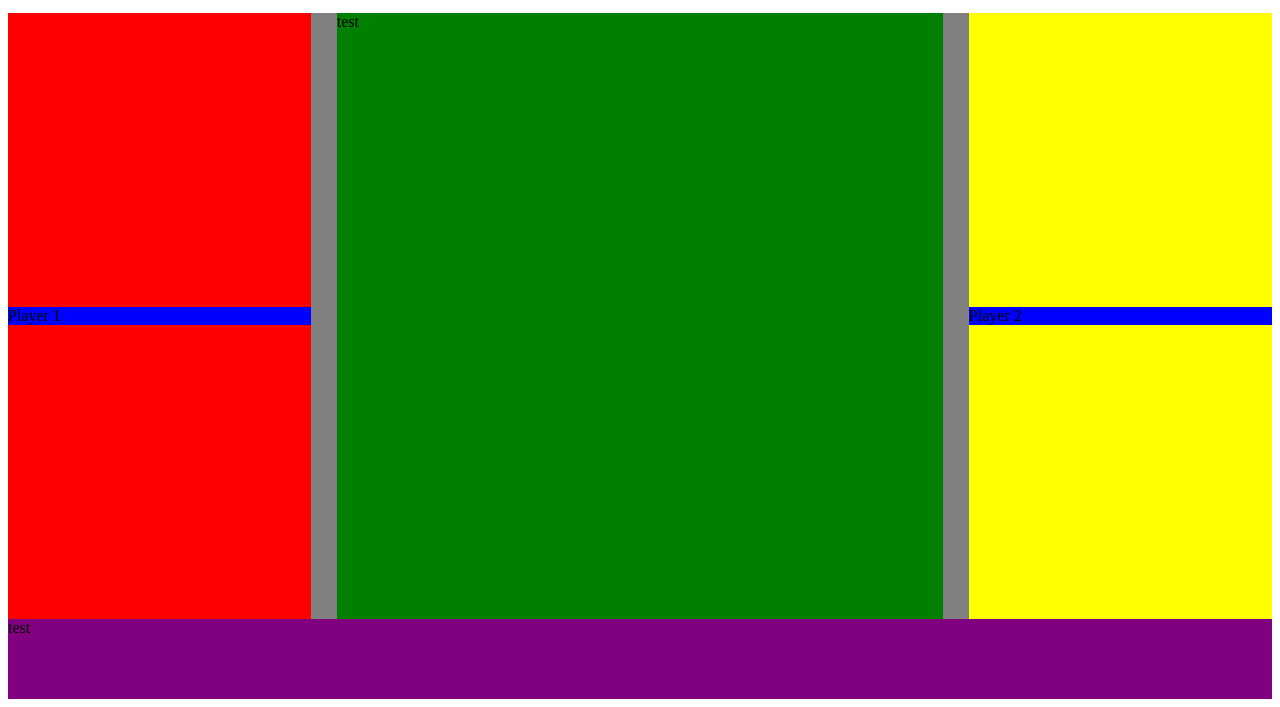
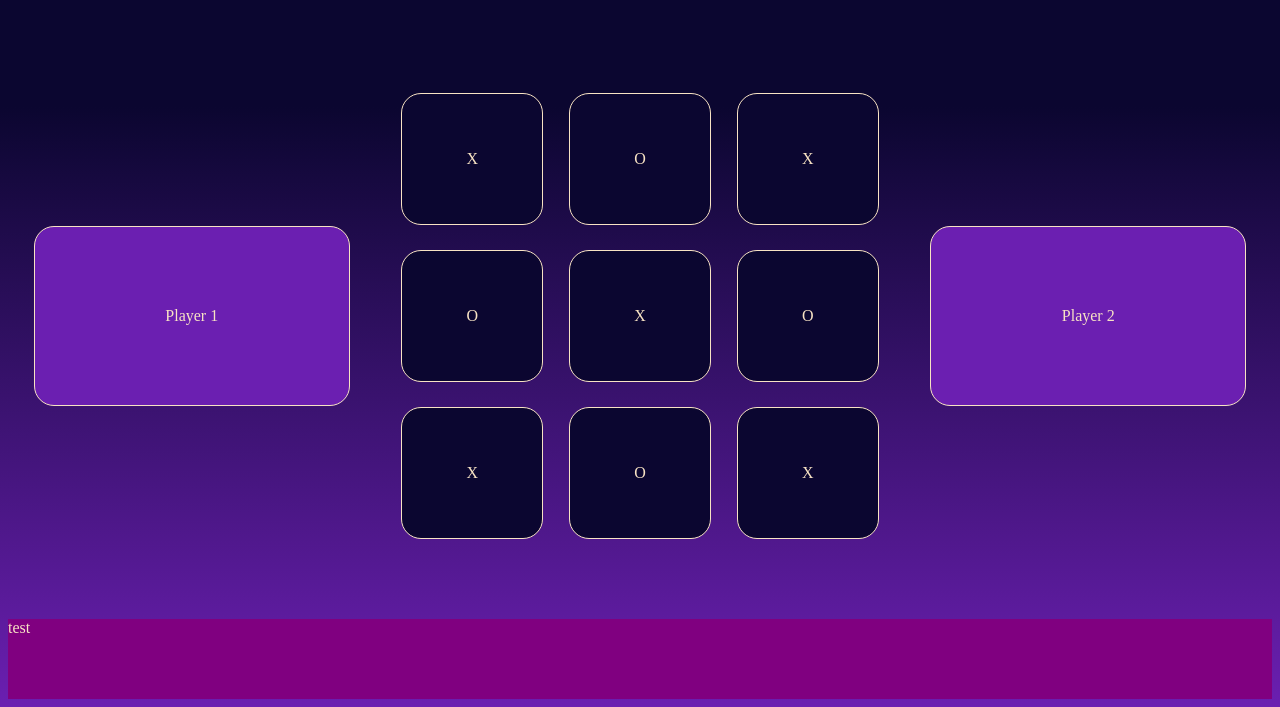
Before and after one commit to DaSquidz/tic-tac-toe, a plain HTML site: page index.html in a window 1280 px wide. Shown: the part 93-800 px from the top of the page. Drawn offline with Linux system fonts and the light colour scheme.

Commit message:
Add starting point for graphics

```diff
--- a/index.html
+++ b/index.html
@@ -19,7 +19,15 @@
                 </div>
             </div>
             <div id="game-grid">
-                test
+                <div class="game-grid-square">X</div>
+                <div class="game-grid-square">O</div>
+                <div class="game-grid-square">X</div>
+                <div class="game-grid-square">O</div>
+                <div class="game-grid-square">X</div>
+                <div class="game-grid-square">O</div>
+                <div class="game-grid-square">X</div>
+                <div class="game-grid-square">O</div>
+                <div class="game-grid-square">X</div>
             </div>
             <div id="player2" class="player-column">
                 <div class="player-box">
--- a/style.css
+++ b/style.css
@@ -1,43 +1,51 @@
+:root {
+    --pwhite: #f8e3c4;
+    --ppink: #cc3495;
+    --ppurple: #6b1fb1;
+    --pblack: #0b0630;
+    color: var(--pwhite);
+  }
+
 body {
     height: 98vh;
     display: flex;
     flex-direction: column;
+    background: linear-gradient(180deg, var(--pblack) 25%, var(--ppurple) 100%);
 }
 header {
     display: grid;
     justify-content: center;
     margin: auto 12.5vw 2vh 12.5vw;
-    border-bottom: 2px solid black;
+    border-bottom: 2px solid var(--pwhite);
 }
 main {
     flex: 1;
     flex-direction: column;
-    background-color: blue;
 }
 .container {
     width: 100%;
     height: 100%;
     display: grid;
-    grid-template-columns: 1fr 2fr 1fr;
+    grid-template-columns: 1fr 1.3fr 1fr;
     grid-template-rows: repeat(1, minmax(1fr, 1fr));
     grid-template-areas:
     "player1 game-grid player2";
     gap: 2vw;
     align-items: stretch;
-    background-color: grey;
 }
 #player1 {
     grid-area: player1;
-    background-color: red;
-
 }
 #player2 {
     grid-area: player2;
-    background-color: yellow;
 }
 #game-grid {
     grid-area: game-grid;
-    background-color: green;
+    display: grid;
+    grid-template-columns: 1fr 1fr 1fr;
+    grid-template-rows: 1fr 1fr 1fr;
+    gap: 2vw;
+    padding: 10vh 0;
 }
 footer {
     background-color: purple;
@@ -50,5 +58,19 @@ footer {
     justify-content: center;
 }
 .player-box {
-    background-color: blue;
+    text-align: center;
+    border-radius: 20px;
+    background-color: var(--ppurple);
+    border: 1px solid var(--pwhite);
+    padding: 10vh 0 10vh 0;
+    margin: 0 2vw;
 }
+
+.game-grid-square {
+    display: flex;
+    background-color: var(--pblack);
+    justify-content: center;
+    align-items: center;
+    border: 1px solid var(--pwhite);
+    border-radius: 20px;
+}
```
